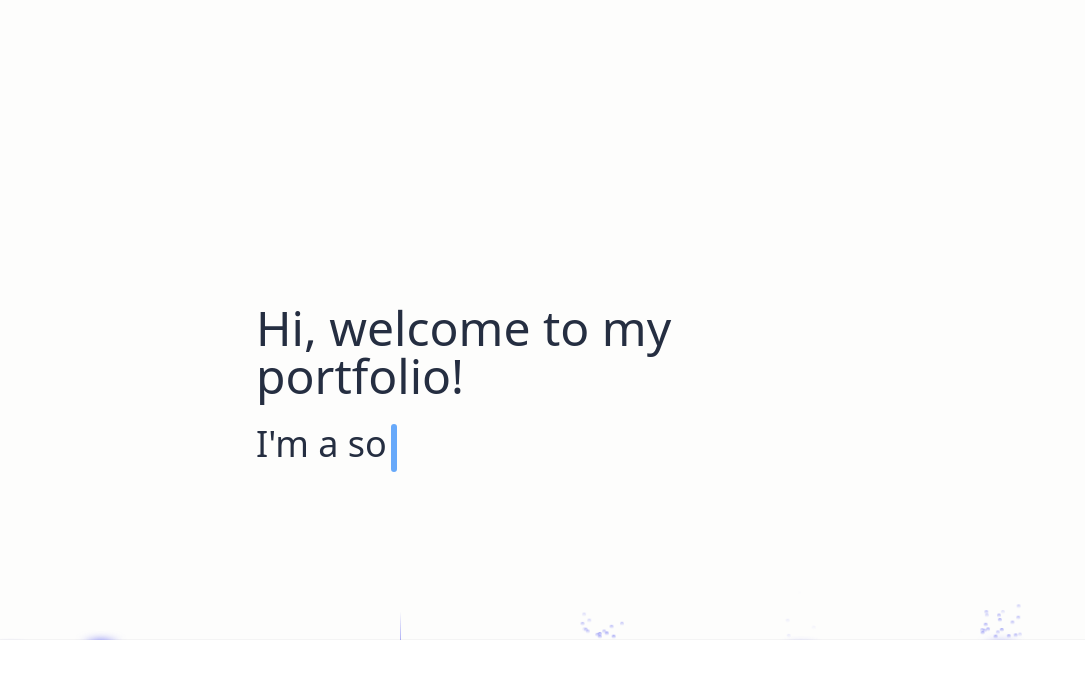
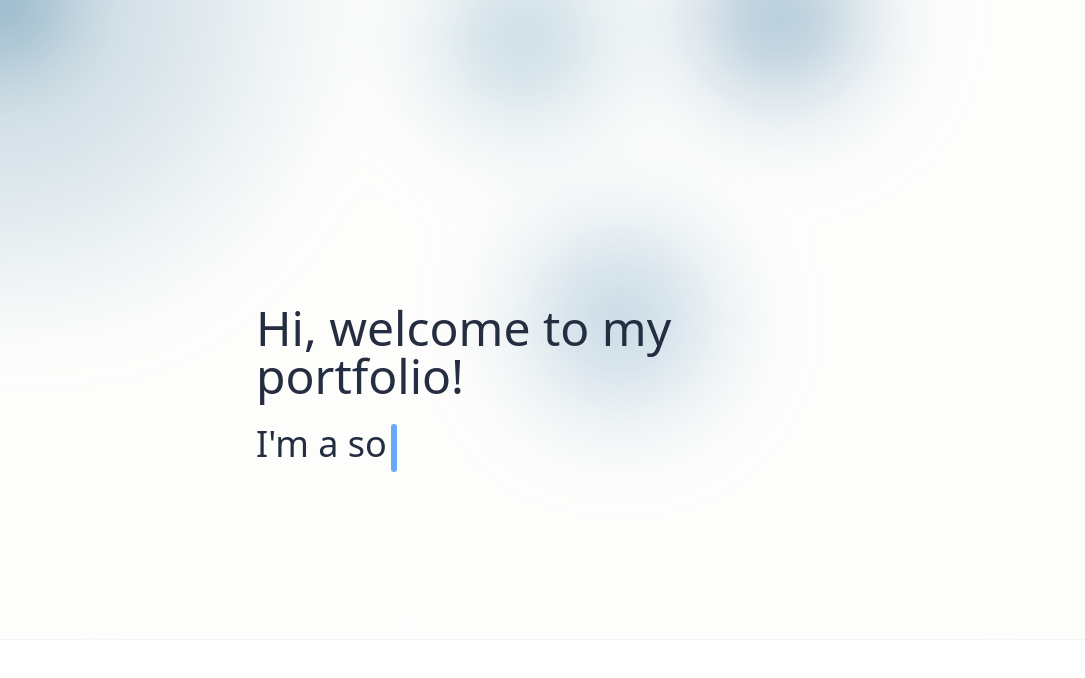
Before and after one commit to sophiadt/sophia, a Next.js app: page / in a window 1280 px wide. Shown: the top 678 px of the page, without its empty margins (0-1085 px from the left). Built offline with nearby package versions, Linux system fonts and the light colour scheme.

Commit message:
background gradient works properly now
forgot extra code whoops

```diff
--- a/components/ui/BackgroundGradientAnimation.tsx
+++ b/components/ui/BackgroundGradientAnimation.tsx
@@ -119,7 +119,63 @@ export const BackgroundGradientAnimation = ({
                 )}
             >
                 {/* Gradient elements */}
-                {/* Reuse gradient configuration logic */}
+                <div
+                    className={cn(
+                        `absolute [background:radial-gradient(circle_at_center,_var(--first-color)_0,_var(--first-color)_50%)_no-repeat]`,
+                        `[mix-blend-mode:var(--blending-value)] w-[var(--size)] h-[var(--size)] top-[calc(50%-var(--size)/2)] left-[calc(50%-var(--size)/2)]`,
+                        `[transform-origin:center_center]`,
+                        `animate-first`,
+                        `opacity-100`
+                    )}
+                    ></div>
+                    <div
+                    className={cn(
+                        `absolute [background:radial-gradient(circle_at_center,_rgba(var(--second-color),_0.8)_0,_rgba(var(--second-color),_0)_50%)_no-repeat]`,
+                        `[mix-blend-mode:var(--blending-value)] w-[var(--size)] h-[var(--size)] top-[calc(50%-var(--size)/2)] left-[calc(50%-var(--size)/2)]`,
+                        `[transform-origin:calc(50%-400px)]`,
+                        `animate-second`,
+                        `opacity-100`
+                    )}
+                    ></div>
+                    <div
+                    className={cn(
+                        `absolute [background:radial-gradient(circle_at_center,_rgba(var(--third-color),_0.8)_0,_rgba(var(--third-color),_0)_50%)_no-repeat]`,
+                        `[mix-blend-mode:var(--blending-value)] w-[var(--size)] h-[var(--size)] top-[calc(50%-var(--size)/2)] left-[calc(50%-var(--size)/2)]`,
+                        `[transform-origin:calc(50%+400px)]`,
+                        `animate-third`,
+                        `opacity-100`
+                    )}
+                    ></div>
+                    <div
+                    className={cn(
+                        `absolute [background:radial-gradient(circle_at_center,_rgba(var(--fourth-color),_0.8)_0,_rgba(var(--fourth-color),_0)_50%)_no-repeat]`,
+                        `[mix-blend-mode:var(--blending-value)] w-[var(--size)] h-[var(--size)] top-[calc(50%-var(--size)/2)] left-[calc(50%-var(--size)/2)]`,
+                        `[transform-origin:calc(50%-200px)]`,
+                        `animate-fourth`,
+                        `opacity-70`
+                    )}
+                    ></div>
+                    <div
+                    className={cn(
+                        `absolute [background:radial-gradient(circle_at_center,_rgba(var(--fifth-color),_0.8)_0,_rgba(var(--fifth-color),_0)_50%)_no-repeat]`,
+                        `[mix-blend-mode:var(--blending-value)] w-[var(--size)] h-[var(--size)] top-[calc(50%-var(--size)/2)] left-[calc(50%-var(--size)/2)]`,
+                        `[transform-origin:calc(50%-800px)_calc(50%+800px)]`,
+                        `animate-fifth`,
+                        `opacity-100`
+                    )}
+                    ></div>
+
+                    {interactive && (
+                    <div
+                        ref={interactiveRef}
+                        onMouseMove={handleMouseMove}
+                        className={cn(
+                        `absolute [background:radial-gradient(circle_at_center,_rgba(var(--pointer-color),_0.8)_0,_rgba(var(--pointer-color),_0)_50%)_no-repeat]`,
+                        `[mix-blend-mode:var(--blending-value)] w-full h-full -top-1/2 -left-1/2`,
+                        `opacity-70`
+                        )}
+                    ></div>
+                )}
             </div>
         </div>
     );
--- a/components/ui/Rain.tsx
+++ b/components/ui/Rain.tsx
@@ -201,7 +201,9 @@ const CollisionMechanism = React.forwardRef<
                     repeatDelay: beamOptions.repeatDelay || 0,
                 }}
                 className={cn(
-                    "absolute left-0 top-20 m-auto h-14 w-px rounded-full bg-gradient-to-t from-indigo-500 via-purple-500 to-transparent",
+                    "absolute left-0 top-20 m-auto h-14 w-px rounded-full bg-gradient-to-t",
+                    "from-[rgba(255,255,255,0.9)] via-[rgba(255,255,255,0.7)] to-transparent",
+                    "blur-[0.5px]",
                     beamOptions.className
                 )}
             />
@@ -240,7 +242,7 @@ const Explosion = ({ ...props }: React.HTMLProps<HTMLDivElement>) => {
                 animate={{ opacity: 1 }}
                 exit={{ opacity: 0 }}
                 transition={{ duration: 1.5, ease: "easeOut" }}
-                className="absolute -inset-x-10 top-0 m-auto h-2 w-10 rounded-full bg-gradient-to-r from-transparent via-indigo-500 to-transparent blur-sm"
+                className="absolute -inset-x-10 top-0 m-auto h-2 w-10 rounded-full bg-gradient-to-r from-[rgba(255,255,255,0.9)] to-[rgba(255,255,255,0.6)] blur-sm"
             ></motion.div>
             {spans.map((span) => (
                 <motion.span
@@ -252,7 +254,7 @@ const Explosion = ({ ...props }: React.HTMLProps<HTMLDivElement>) => {
                         opacity: 0,
                     }}
                     transition={{ duration: Math.random() * 1.5 + 0.5, ease: "easeOut" }}
-                    className="absolute h-1 w-1 rounded-full bg-gradient-to-b from-indigo-500 to-purple-500"
+                    className="absolute h-1 w-1 rounded-full bg-gradient-to-b from-[rgba(255,255,255,0.9)] to-[rgba(255,255,255,0.6)] blur-sm"
                 />
             ))}
         </div>
```
